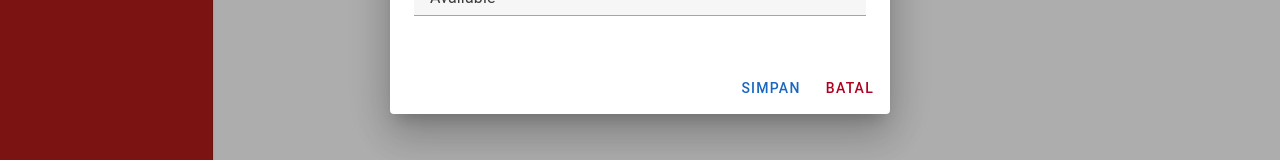
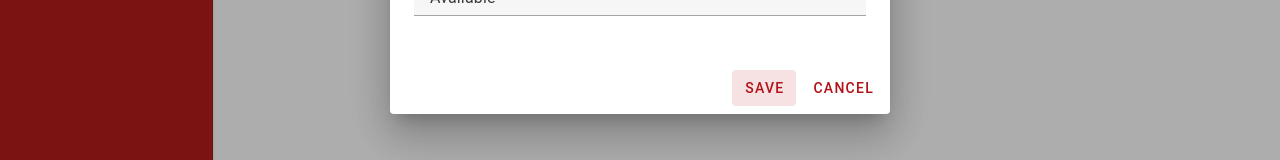
Before and after one commit to Lawson-Group/Tubes-WebPro-Setel, a Vue app in the folder setel-app-test/: page /InventoryPage in a window 1280 px wide. Both pictures are taken after a click on the button "+ ADD DATA". Shown: the part 473-633 px from the top of the page. Built offline with nearby package versions, Linux system fonts and the light colour scheme.

Commit message:
Update InventoryPage

```diff
--- a/setel-app-test/src/components/InventoryPage.vue
+++ b/setel-app-test/src/components/InventoryPage.vue
@@ -40,8 +40,8 @@
                     <v-select v-model="newItem.status" :items="['Available', 'Unavailable']" label="Status"></v-select>
                 </v-card-text>
                 <v-card-actions>
-                    <v-btn @click="addItem" color="primary">Simpan</v-btn>
-                    <v-btn @click="showAdd = false" color="error">Batal</v-btn>
+                    <v-btn @click="addItem" color="#B11116" variant="tonal">Save</v-btn>
+                    <v-btn @click="showAdd = false" color="#B11116">Cancel</v-btn>
                 </v-card-actions>
             </v-card>
         </v-dialog>
@@ -57,8 +57,8 @@
                     <v-select v-model="editItemData.status" :items="['Available', 'Unavailable']" label="Status"></v-select>
                 </v-card-text>
                 <v-card-actions>
-                    <v-btn @click="saveEdit" color="primary">Simpan Perubahan</v-btn>
-                    <v-btn @click="showEdit = false" color="error">Batal</v-btn>
+                    <v-btn @click="saveEdit" color="#B11116" variant="tonal">Save Changes</v-btn>
+                    <v-btn @click="showEdit = false" color="error">Cancel</v-btn>
                 </v-card-actions>
             </v-card>
         </v-dialog>
@@ -66,14 +66,14 @@
         <v-dialog v-model="showDelete" class="d-flex align-center">
             <v-card width="500px" class="mx-auto">
                 <v-card-title>
-                    Konfirmasi Hapus Data
+                    Confirm Delete Data
                 </v-card-title>
                 <v-card-text>
                     Apakah Anda yakin ingin menghapus data ini?
                 </v-card-text>
                 <v-card-actions>
-                    <v-btn @click="deleteItem" color="error">Ya</v-btn>
-                    <v-btn @click="cancelDelete" color="primary">Tidak</v-btn>
+                    <v-btn @click="deleteItem" color="#B11116">Yes</v-btn>
+                    <v-btn @click="cancelDelete" color="#B11116" variant="tonal">No</v-btn>
                 </v-card-actions>
             </v-card>
         </v-dialog>
```
